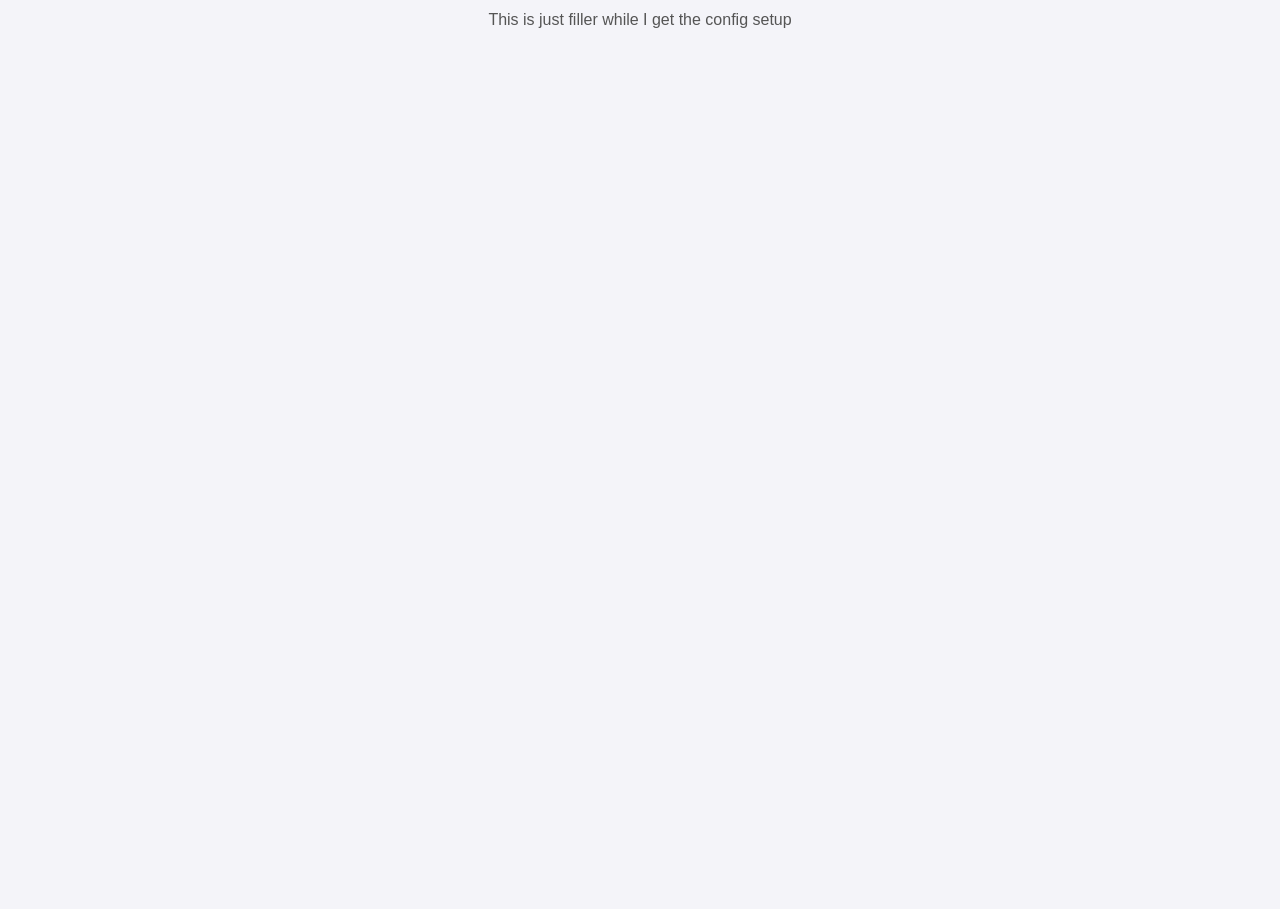
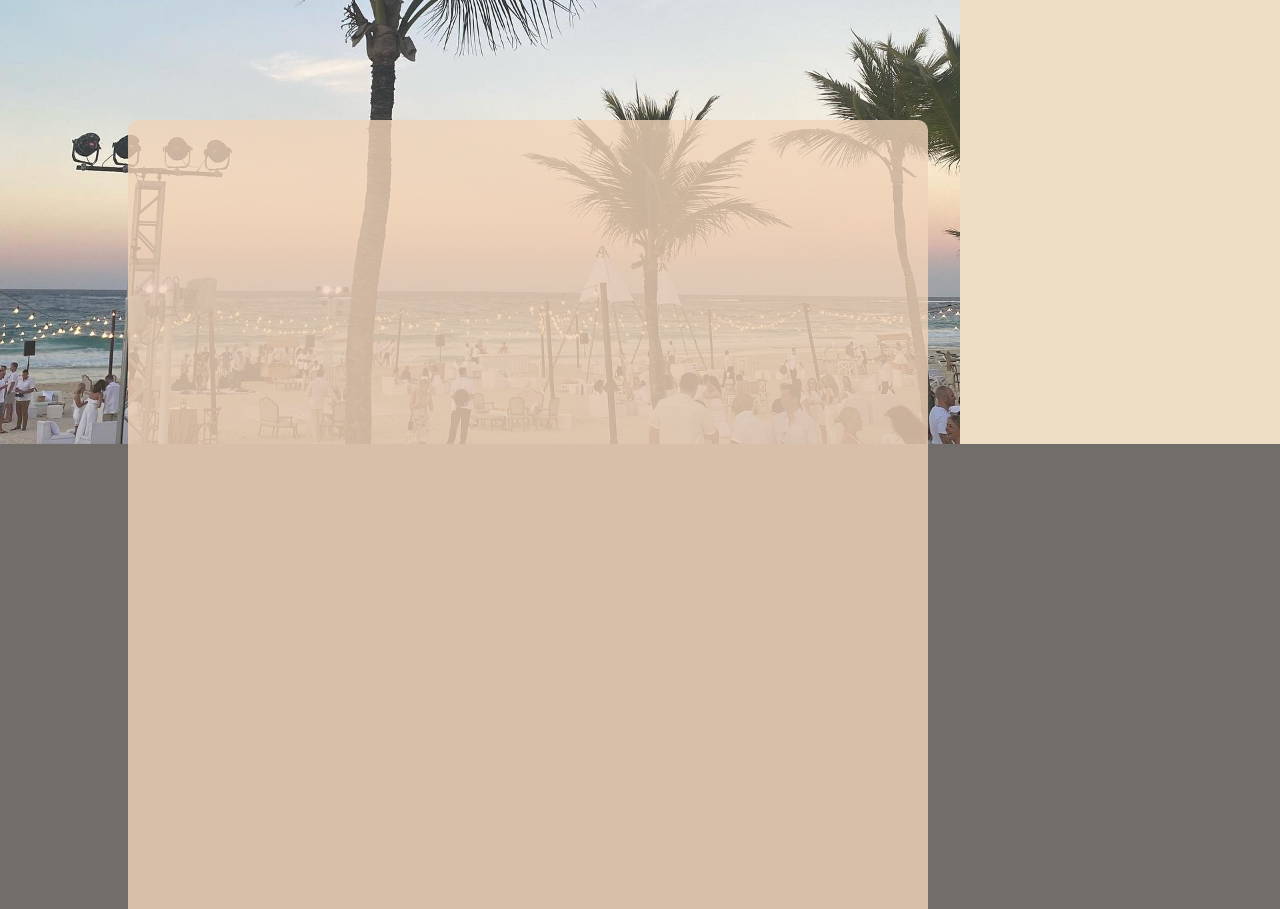
Before and after one commit to j-c-williams/SlyFoxCollective, an Angular app in the folder sly-fox-collective/: page / in a window 1280 px wide. Shown: the part 380-1289 px from the top of the page. Before the commit the page ends 800 px from the top, so only its background shows below. Built offline with nearby package versions, Linux system fonts and the light colour scheme.

Commit message:
adds bare bones for the landing page, will change a lot of this but I want to publish it for client

```diff
--- a/sly-fox-collective/src/app/app.component.html
+++ b/sly-fox-collective/src/app/app.component.html
@@ -1,7 +1,7 @@
 <header>
+  <app-header></app-header>
 </header>
 
 <main>
-  <app-header></app-header>
   <router-outlet></router-outlet>
 </main>
--- a/sly-fox-collective/src/app/header/header.component.css
+++ b/sly-fox-collective/src/app/header/header.component.css
@@ -19,10 +19,8 @@
     padding: 1rem 2rem;
     background-color: #989592;
     box-shadow: 0 2px 4px rgba(0,0,0,0.1);
-    position: fixed;
-    top: 0;
-    left: 0;
-    right: 0;
+    /*position: fixed;*/
+
     width: 100%;
     z-index: 1000;
     height: 100px; /* Fixed header height */
--- a/sly-fox-collective/src/app/landing/landing.component.css
+++ b/sly-fox-collective/src/app/landing/landing.component.css
@@ -0,0 +1,88 @@
+.event-image {
+    width: 75%;
+    height: auto;
+    display: block;
+}
+
+.gray-container-background {
+    width: 100%; /* Same width as image */
+    height: 100vh; /* This will match your image height - adjust as needed */
+    /* or use a specific pixel height to match your image exactly */
+    background-color: #716d69; /* or any color you want */
+}
+
+.peach-container-background {
+    width: 100%;
+    height: 20vh;
+    background-color: #f6e7d8;
+}
+
+.mint-container-background {
+    width: 100%;
+    height: 200vh;
+    background-color: #dfe6d9;
+}
+
+.white-container-background {
+    width: 100%;
+    height: 50vh;
+    background-color: #ffffff;
+}
+/* New styles for overlay positioning */
+.landing-page-container {
+    position: relative;
+    width: 100%;
+}
+
+.background-layers {
+    position: relative;
+    z-index: 1;
+}
+
+.overlay-containers {
+    position: absolute;
+    top: 0;
+    left: 0;
+    width: 100%;
+    height: 100%;
+    z-index: 2;
+    pointer-events: none; /* Allows clicking through to background if needed */
+}
+
+/* Example overlay boxes - customize as needed */
+.overlay-box {
+    position: absolute;
+    background-color: rgba(255, 255, 255, 0.5); /* Semi-transparent white */
+    border-radius: 10px;
+    pointer-events: auto; /* Makes this box clickable */
+}
+
+/* Position each overlay box individually */
+.box1 {
+    top: 50vh;
+    left: 10%;
+    width: 50em;
+    height: 50em;
+    background-color: rgba(240, 212, 186, 0.8);
+}
+
+
+/*
+.box2 {
+    top: 50vh;
+    right: 10%;
+    width: 400px;
+    height: 300px;
+    background-color: rgba(246, 231, 216, 0.7);
+}
+
+.box3 {
+    top: 120vh;
+    left: 50%;
+    transform: translateX(-50%);
+    width: 500px;
+    height: 250px;
+    background-color: rgba(223, 230, 217, 0.7);
+}
+
+*/
--- a/sly-fox-collective/src/app/landing/landing.component.html
+++ b/sly-fox-collective/src/app/landing/landing.component.html
@@ -1 +1,23 @@
-<p>This is just filler while I get the config setup</p>
+<div class="landing-page-container">
+    <!-- Background layers -->
+    <div class="background-layers">
+      <img src="../../assets/images/landingPageBackground.JPG" class="event-image" alt="Landing Background">
+      <div class="gray-container-background"></div>
+      <div class="peach-container-background"></div>
+      <div class="mint-container-background"></div>
+      <div class="white-container-background"></div>
+    </div>
+
+    <!-- Overlay containers -->
+    <div class="overlay-containers">
+      <div class="overlay-box box1">
+        <!-- Content for first overlay box -->
+      </div>
+      <div class="overlay-box box2">
+        <!-- Content for second overlay box -->
+      </div>
+      <div class="overlay-box box3">
+        <!-- Content for third overlay box -->
+      </div>
+    </div>
+  </div>
--- a/sly-fox-collective/src/index.html
+++ b/sly-fox-collective/src/index.html
@@ -5,7 +5,7 @@
   <title>Sly Fox Collective</title>
   <base href="/">
   <meta name="viewport" content="width=device-width, initial-scale=1">
-  <link rel="icon" type="image/x-icon" href="favicon.ico">
+  <link rel="icon" type="image/x-icon" href="assets/images/slyfoxLogoFinal.jpg">
 </head>
 <body>
   <app-root>
--- a/sly-fox-collective/src/styles.css
+++ b/sly-fox-collective/src/styles.css
@@ -8,7 +8,7 @@
 
   body {
     font-family: 'Arial', sans-serif;
-    background-color: #f4f4f9;
+    background-color: #eddec5;
     color: #333;
     display: flex;
     justify-content: center;
```
Also changed, not shown: sly-fox-collective/src/assets/images/landingPageBackground.JPG (added), sly-fox-collective/src/assets/images/slyfoxLogoFinal.jpg (added).
